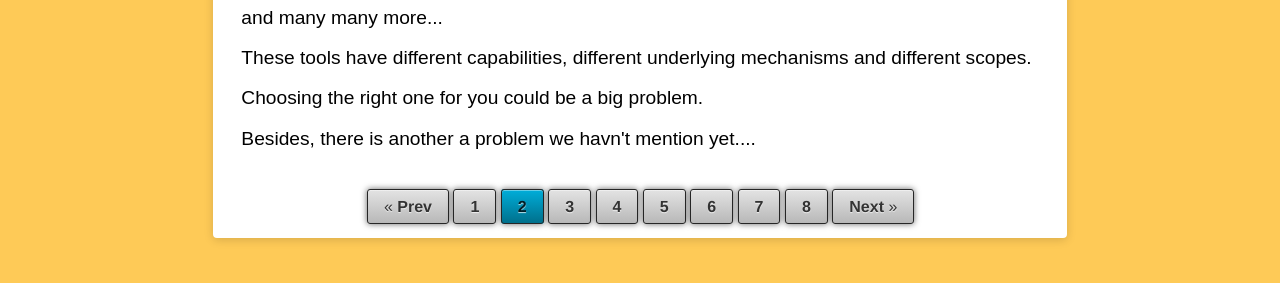
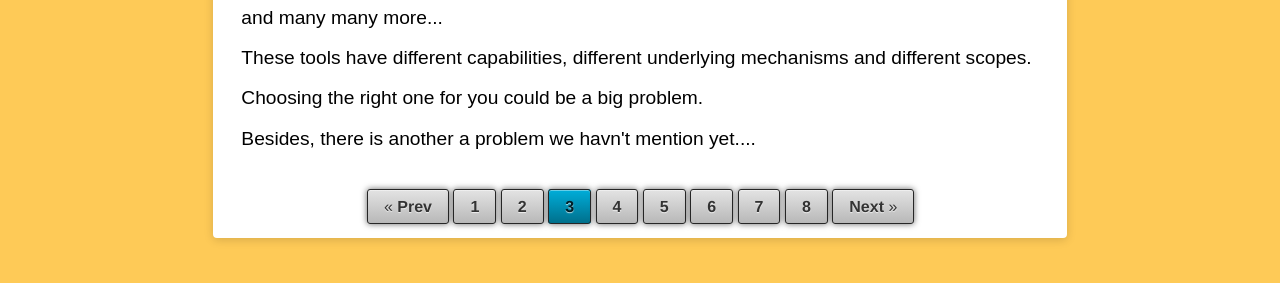
Before and after one commit to CeruleanW/Introduction-of-OXPath, a plain HTML site: page oxpath-3.html in a window 1280 px wide. Shown: the part 456-739 px from the top of the page. Drawn offline with Linux system fonts and the light colour scheme.

Commit message:
Fixed a bug in page 3

```diff
--- a/oxpath-3.html
+++ b/oxpath-3.html
@@ -56,14 +56,14 @@
 	<nav class="pagination">
 	  <a class="prev" href="./index.html">Prev</a>
 	  <a href="./index.html">1</a>
-	  	<a class="active" href="./oxpath-2.html">2</a>
-		  <a href="./oxpath-3.html">3</a>
+	  	  <a href="./oxpath-2.html">2</a>
+		  <a class="active" href="./oxpath-3.html">3</a>
 		  <a href="./oxpath-4.html">4</a>
 		  <a href="./oxpath-5.html">5</a>
 		  <a href="./oxpath-6.html">6</a>
 		  <a href="./oxpath-7.html">7</a>
 		  <a href="./oxpath-8.html">8</a>
-	  	<a class="next" href="./oxpath-3.html">Next</a>
+	  	<a class="next" href="./oxpath-4.html">Next</a>
 	</nav>
 </div>
 
```
